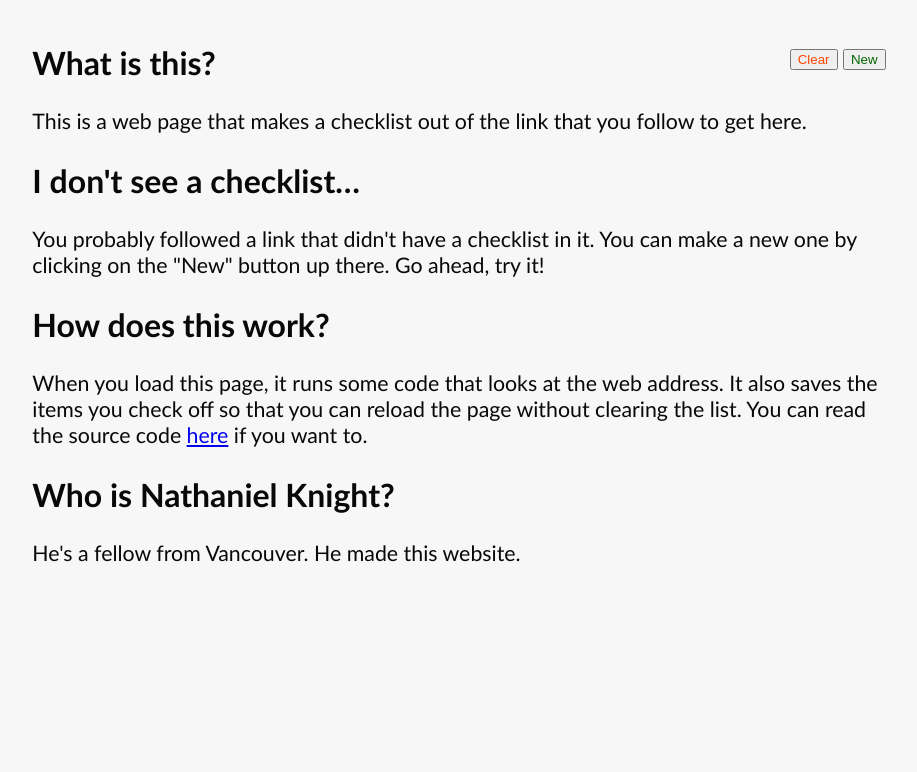
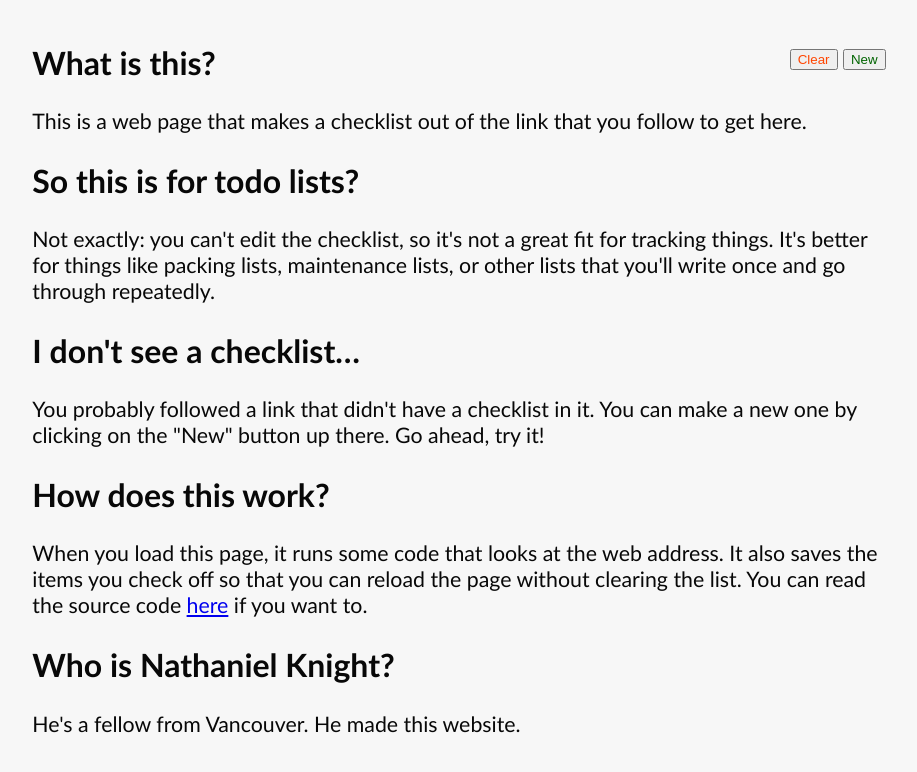
Before and after one commit to nathanielknight/https-bitbucket.org-nathanielknight-linklists-src-main-, a website with bundled scripts: page index.html in a window 1280 px wide. Shown: the whole page, without its empty margins (181-1098 px from the left). Built offline with nearby package versions, Linux system fonts and the light colour scheme.

Commit message:
Add usage message to linklists

```diff
--- a/index.html
+++ b/index.html
@@ -17,6 +17,13 @@
     <div id="checklist">
         <h2>What is this?</h2>
         <p>This is a web page that makes a checklist out of the link that you follow to get here.</p>
+
+        <h2>So this is for todo lists?</h2>
+        <p>
+            Not exactly: you can't edit the checklist, so it's not a great fit for tracking things.
+            It's better for things like packing lists, maintenance lists, or other lists that you'll
+            write once and go through repeatedly.
+        </p>
 
         <h2>I don't see a checklist&hellip;</h2>
         <p>
```
